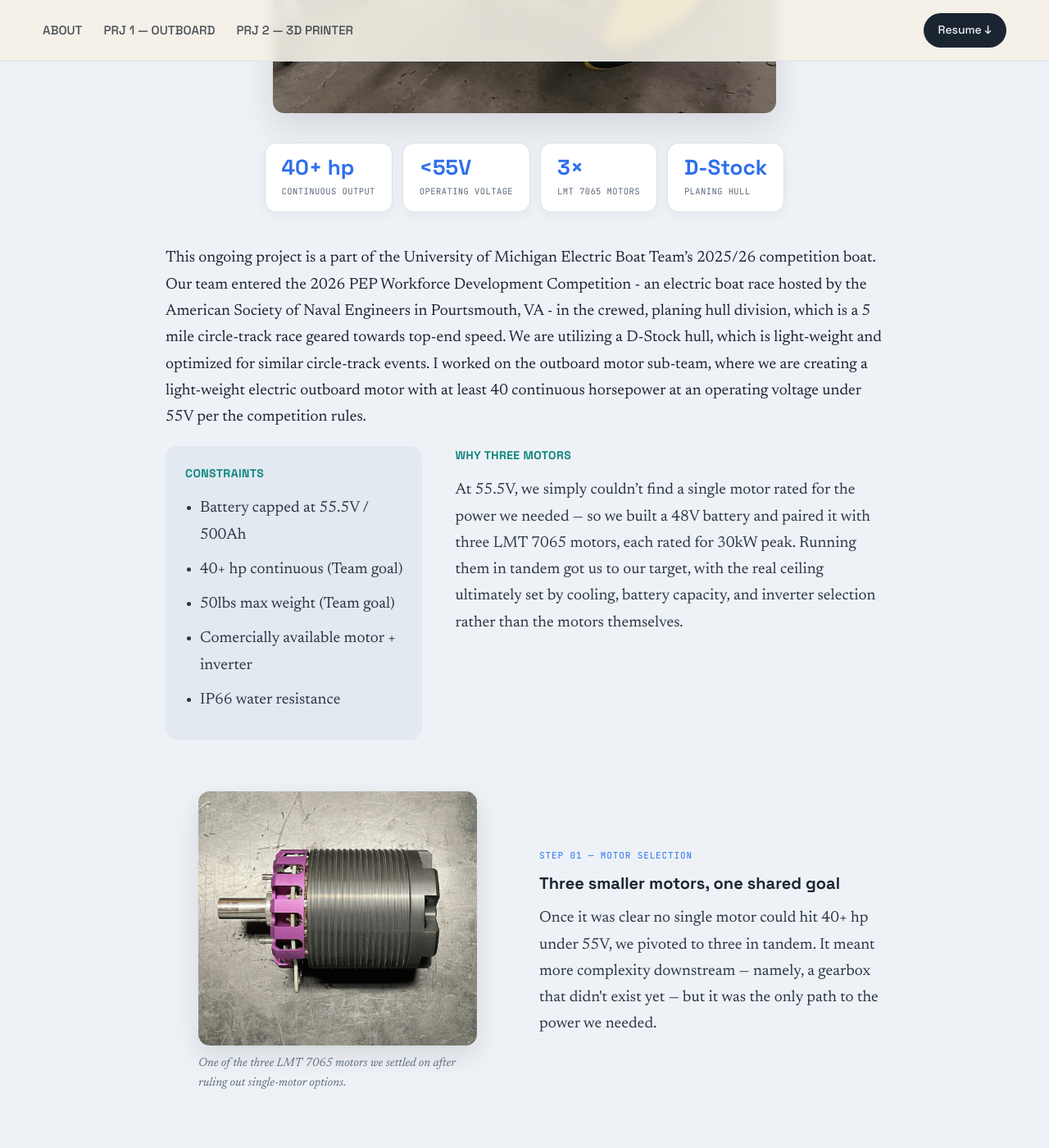
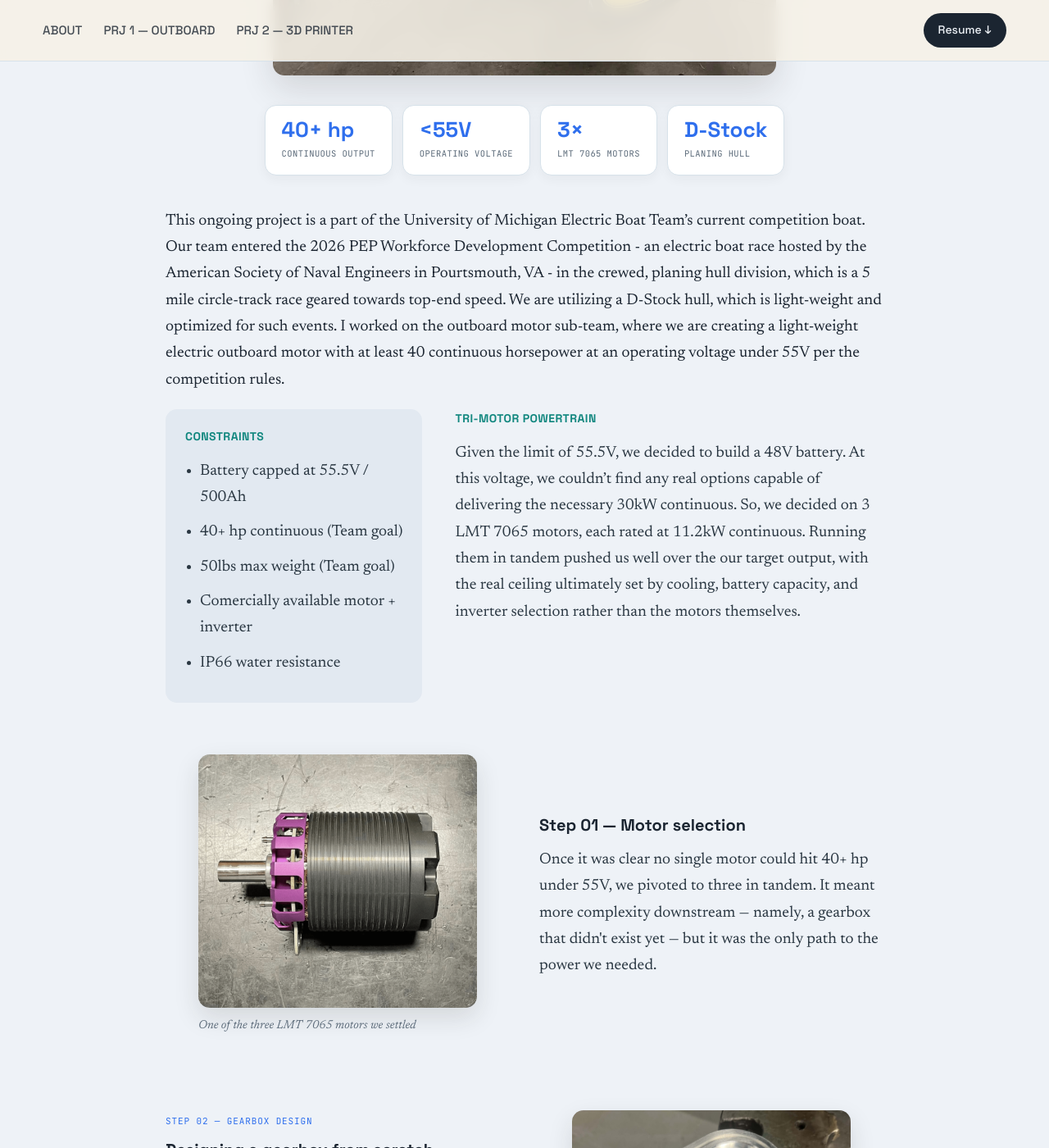
Before and after one commit to zacharysalloum/zacharysalloum.github.io, a Jekyll site: the page built from index.md, in a window 1280 px wide and 1400 px high, scrolled down 1904 px. Shown: the whole window at 82% size. Built offline with Jekyll 4.4.1, drawn with Linux system fonts in a browser that asks for light colours; some of the changed text lies outside the part shown.

Commit message:
Update index.md

```diff
--- a/index.md
+++ b/index.md
@@ -57,7 +57,7 @@ spec_strip:
   <div>
     <h1 class="project-title">Electric Outboard Motor <span class="status-badge">In progress</span></h1>
   </div>
-  <div class="project-org">University of Michigan Electric Boat Team · 2025–26</div>
+  <div class="project-org">University of Michigan Electric Boat Team</div>
 </div>
 
 <p class="tldr">This year, my project team is racing a fully electric outboard motor I helped design — 40+ hp continuous, under 55V, and powered by three motors linked through a gearbox that we machined from scratch.</p>
@@ -73,7 +73,7 @@ spec_strip:
   <div class="stat"><div class="num">D-Stock</div><div class="label">Planing Hull</div></div>
 </div>
 
-This ongoing project is a part of the University of Michigan Electric Boat Team's 2025/26 competition boat. Our team entered the 2026 PEP Workforce Development Competition - an electric boat race hosted by the American Society of Naval Engineers in Pourtsmouth, VA - in the crewed, planing hull division, which is a 5 mile circle-track race geared towards top-end speed. We are utilizing a D-Stock hull, which is light-weight and optimized for similar circle-track events. I worked on the outboard motor sub-team, where we are creating a light-weight electric outboard motor with at least 40 continuous horsepower at an operating voltage under 55V per the competition rules.
+This ongoing project is a part of the University of Michigan Electric Boat Team's current competition boat. Our team entered the 2026 PEP Workforce Development Competition - an electric boat race hosted by the American Society of Naval Engineers in Pourtsmouth, VA - in the crewed, planing hull division, which is a 5 mile circle-track race geared towards top-end speed. We are utilizing a D-Stock hull, which is light-weight and optimized for such events. I worked on the outboard motor sub-team, where we are creating a light-weight electric outboard motor with at least 40 continuous horsepower at an operating voltage under 55V per the competition rules.
 
 <div class="body-grid" markdown="1">
 
@@ -89,9 +89,9 @@ This ongoing project is a part of the University of Michigan Electric Boat Team'
 </div>
 
 <div class="build-col" markdown="1">
-### Why three motors
+### Tri-Motor Powertrain
 
-At 55.5V, we simply couldn't find a single motor rated for the power we needed — so we built a 48V battery and paired it with three LMT 7065 motors, each rated for 30kW peak. Running them in tandem got us to our target, with the real ceiling ultimately set by cooling, battery capacity, and inverter selection rather than the motors themselves.
+Given the limit of 55.5V, we decided to build a 48V battery. At this voltage, we couldn't find any real options capable of delivering the necessary 30kW continuous. So, we decided on 3 LMT 7065 motors, each rated at 11.2kW continuous. Running them in tandem pushed us well over the our target output, with the real ceiling ultimately set by cooling, battery capacity, and inverter selection rather than the motors themselves.
 
 </div>
 
@@ -102,11 +102,10 @@ At 55.5V, we simply couldn't find a single motor rated for the power we needed
 <div class="log-step">
   <figure class="log-photo">
     <img src="/assets/images/motor.png" alt="LMT 7065 electric motor">
-    <figcaption>One of the three LMT 7065 motors we settled on after ruling out single-motor options.</figcaption>
+    <figcaption>One of the three LMT 7065 motors we settled</figcaption>
   </figure>
   <div class="log-text">
-    <span class="step-tag">Step 01 — Motor selection</span>
-    <h4>Three smaller motors, one shared goal</h4>
+    <h4>Step 01 — Motor selection</h4>
     <p>Once it was clear no single motor could hit 40+ hp under 55V, we pivoted to three in tandem. It meant more complexity downstream — namely, a gearbox that didn't exist yet — but it was the only path to the power we needed.</p>
   </div>
 </div>
```
Also changed, not shown: other parts of index.md (+1 -1 lines).
